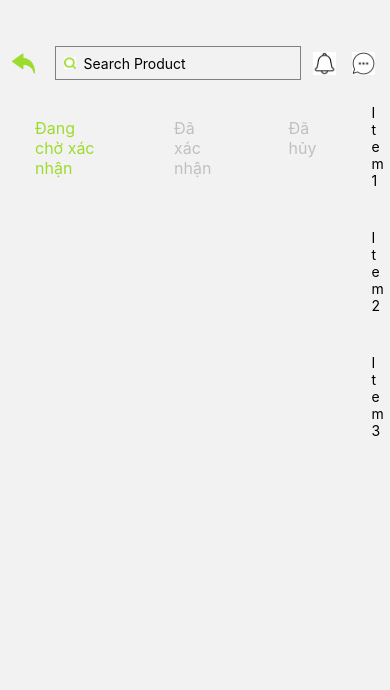
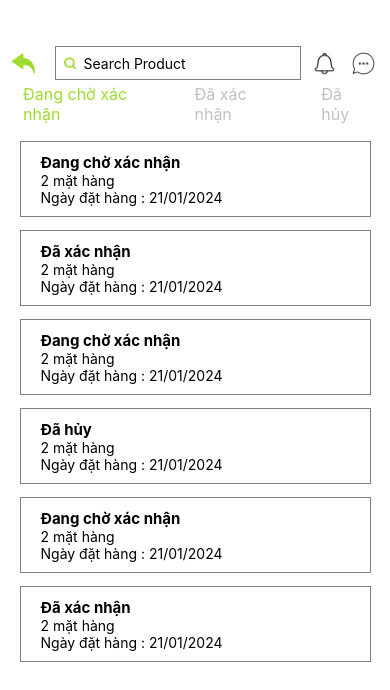
Before and after one commit to mtrangcp/HaPonLa_Client, a React Native app: screen /History_Screens in a window 390 px wide. Shown: the top 690 px of the page. Built offline with nearby package versions, Linux system fonts and the light colour scheme.

Commit message:
layout history

```diff
--- a/Screen/History_Screens.js
+++ b/Screen/History_Screens.js
@@ -16,15 +16,20 @@ const listTab = [
 ]
 
 const data = [
-    { id: '1', title: 'Item 1' },
-    { id: '2', title: 'Item 2' },
-    { id: '3', title: 'Item 3' },
+    { id: '1', status: 'Đang chờ xác nhận', quantity: 2, date: "21/01/2024" },
+    { id: '2', status: 'Đã xác nhận', quantity: 2, date: "21/01/2024" },
+    { id: '3', status: 'Đang chờ xác nhận', quantity: 2, date: "21/01/2024" },
+    { id: '4', status: 'Đã hủy', quantity: 2, date: "21/01/2024" },
+    { id: '5', status: 'Đang chờ xác nhận', quantity: 2, date: "21/01/2024" },
+    { id: '6', status: 'Đã xác nhận', quantity: 2, date: "21/01/2024" },
     //Thêm dữ liệu khác nếu cần
 ];
 
 const renderItem = ({ item }) => (
-    <View style={{ padding: 20 }}>
-        <Text>{item.title}</Text>
+    <View style={styles.iteam}>
+        <Text style={{ fontSize: 15, fontWeight: 'bold' }} >{item.status}</Text>
+        <Text>{item.quantity} mặt hàng</Text>
+        <Text>Ngày đặt hàng : {item.date}</Text>
     </View>
 );
 
@@ -33,7 +38,14 @@ const KeyExtractor = item => item.id;
 const History_Screens = () => {
     const [searchQuery, setSearchQuery] = useState('');
     const [status, setstatus] = useState('Đang chờ xác nhận')
+    const [datalist, setdatalist] = useState(data)
     const setStatusFilter = status => {
+        if (status !== 'Đang chờ xác nhận') {
+            setdatalist([...data.filter(e => e.status === status)])
+        }
+        else {
+            setdatalist(data)
+        }
         setstatus(status)
     }
     return (
@@ -95,14 +107,14 @@ const History_Screens = () => {
                     ))
                 }
 
-                <FlatList
-                    data={data}
-                    renderItem={renderItem}
-                    keyExtractor={KeyExtractor}
-                />
+
             </SafeAreaView>
 
-
+            <FlatList
+                data={datalist}
+                renderItem={renderItem}
+                keyExtractor={KeyExtractor}
+            />
 
         </View>
     )
@@ -115,7 +127,8 @@ const styles = StyleSheet.create({
         flexGrow: 1,
         alignItems: 'center',
         paddingBottom: hp('5%'),
-        alignItems: "center"
+        alignItems: "center",
+        backgroundColor: "#FFFFFF"
     },
     V1: {
         height: hp('5%'),
@@ -123,7 +136,8 @@ const styles = StyleSheet.create({
         marginTop: hp('5%'),
         justifyContent: "center",
         flexDirection: 'row',
-        alignItems: 'center'
+        alignItems: 'center',
+
     },
     i1: {
         height: hp('5%'),
@@ -135,6 +149,7 @@ const styles = StyleSheet.create({
         width: wp('3%'),
         margin: wp('2%'),
 
+
     },
     search: {
         height: hp('4%'),
@@ -144,6 +159,7 @@ const styles = StyleSheet.create({
         alignItems: 'center',
         flexDirection: 'row',
         marginRight: wp('3%'),
+
     },
 
     V2: {
@@ -157,17 +173,28 @@ const styles = StyleSheet.create({
     },
     listtab: {
         flexDirection: "row",
-        marginBottom: hp('4%'),
+        marginBottom: hp('2%')
+
     },
     texttab: {
         fontSize: 16,
-        marginLeft: wp('9%'),
-        marginRight: wp('9%'),
-        marginTop: hp('4%'),
+        marginLeft: wp('6%'),
+        marginRight: wp('6%'),
+
         color: "#C0C0C0"
     },
     texttabselection: {
         color: "#9DDC2D"
+    },
+    iteam: {
+        width: wp('90%'),
+        height: hp('9%'),
+        borderColor: 'gray',
+        borderWidth: 1,
+        justifyContent: "center",
+        marginBottom: hp('1.5%'),
+        padding: wp('5%'),
+
     }
 
 
```
